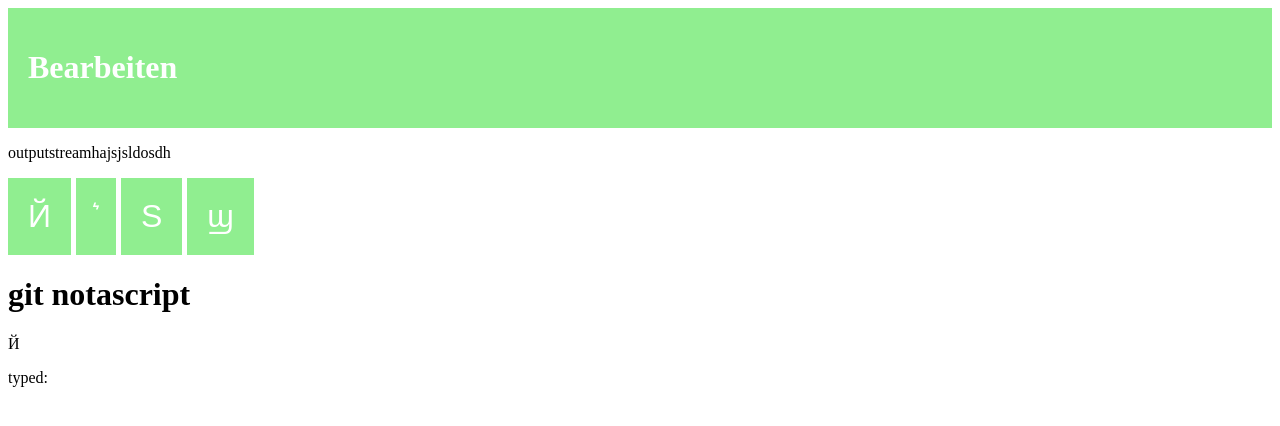
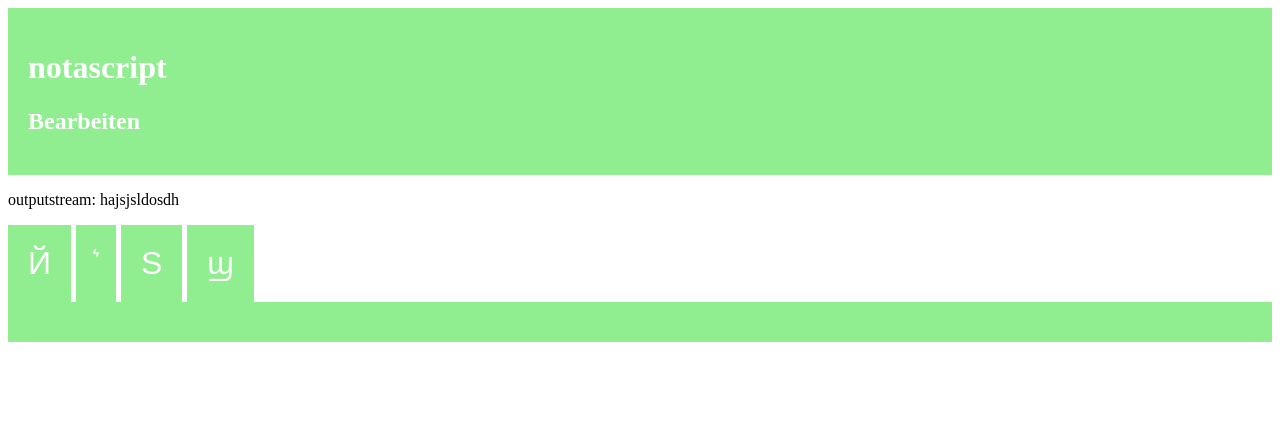
Before and after one commit to PLN-SHAH/notascript, a React (Create React App) app in the folder notascript/: page / in a window 1280 px wide. Shown: the top 426 px of the page. Built offline with nearby package versions, Linux system fonts and the light colour scheme; no server answers.

Commit message:
clean app

```diff
--- a/notascript/src/App.js
+++ b/notascript/src/App.js
@@ -2,32 +2,20 @@ import React, { Component } from "react";
 import OutputStream from "./OutputStream";
 import Buttons from "./Buttons";
 import Header from "./Header";
+import Footer from "./Footer";
 
 export default class App extends Component {
   state = {
-    cards: [],
     target: undefined
   };
 
-  componentDidMount() {
-    fetch("/cards")
-      .then(res => res.json())
-      .then(data => this.setState({ cards: data }))
-      .catch(error => console.log(error));
-  }
-
   render() {
-    const { cards } = this.state;
-    const { target } = this.state;
-
     return (
       <main>
         <Header />
         <OutputStream input="hajsjsldosdh" />
         <Buttons />
-        <h1>git notascript</h1>
-        <output>&#1049;</output>
-        <p>typed: {target}</p>
+        <Footer />
       </main>
     );
   }
--- /dev/null
+++ b/notascript/src/Footer.js
@@ -0,0 +1,12 @@
+import React from "react";
+import styled from "styled-components";
+
+const StyledFooter = styled.footer`
+  background-color: lightgreen;
+  padding: 20px;
+  color: white;
+`;
+
+export default function Footer() {
+  return <StyledFooter />;
+}
--- a/notascript/src/Header.js
+++ b/notascript/src/Header.js
@@ -10,7 +10,8 @@ const StyledHeader = styled.header`
 export default function Header() {
   return (
     <StyledHeader>
-      <h1>Bearbeiten</h1>
+      <h1>notascript</h1>
+      <h2>Bearbeiten</h2>
     </StyledHeader>
   );
 }
--- a/notascript/src/OutputStream.js
+++ b/notascript/src/OutputStream.js
@@ -4,7 +4,7 @@ export default function OutputStream(props) {
   return (
     <div>
       <p>
-        outputstream<span>{props.input}</span>
+        outputstream: <span>{props.input}</span>
       </p>
     </div>
   );
```
Also changed, not shown: 1 other file (tests, documents, lock files or other folders).
